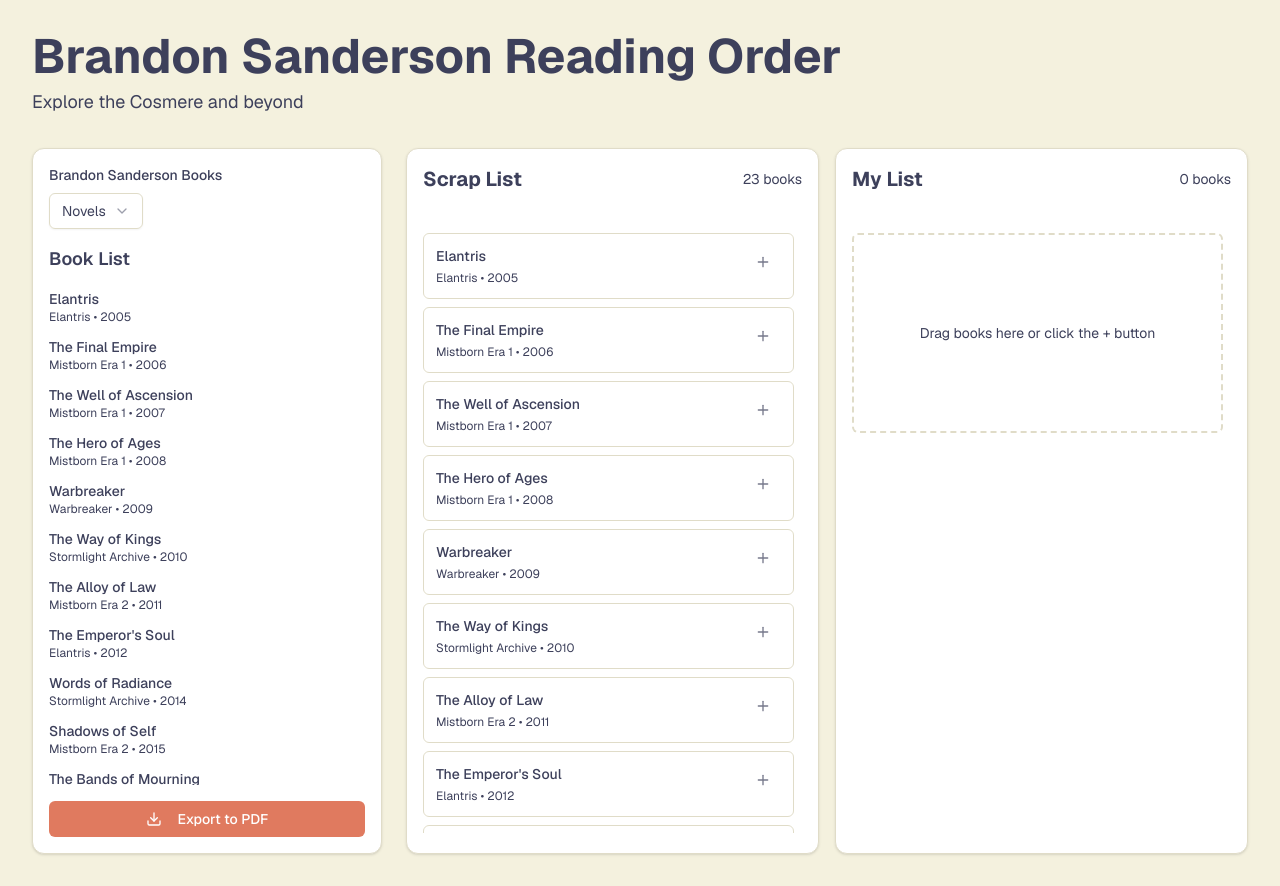
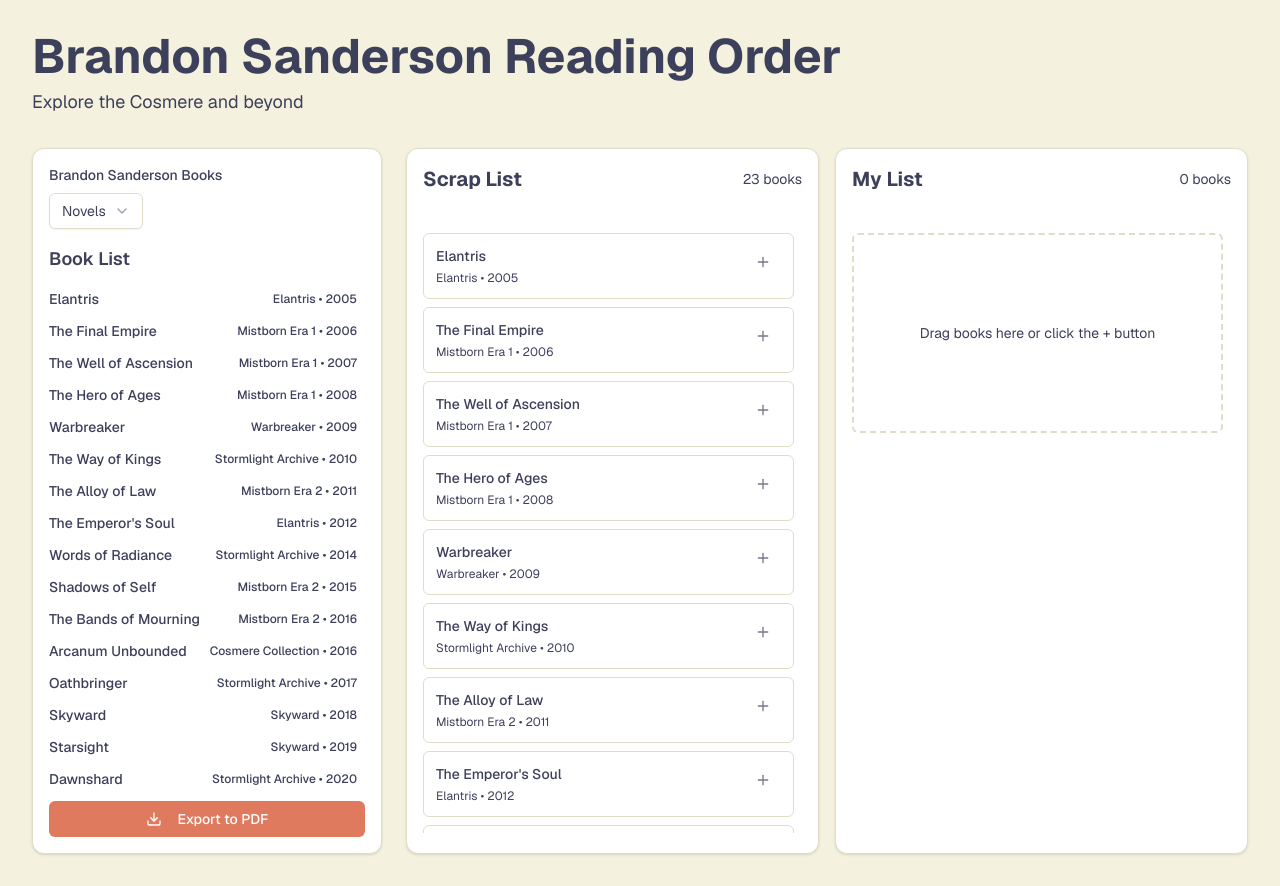
Before and after one commit to andrewapple/brandon-sanderson-reading-order, a Next.js app: page / in a window 1280 px wide. Built offline with nearby package versions, Linux system fonts and the light colour scheme.

Commit message:
Update book-list.tsx

```diff
--- a/components/book-list.tsx
+++ b/components/book-list.tsx
@@ -61,15 +61,14 @@ export function BookList({ selectedOrder, onOrderChange }: BookListProps) {
   <h3 className="font-semibold mb-3 text-lg">Book List</h3>
   <div className="space-y-1 max-h-[500px] overflow-y-auto pr-2">
     {currentBooks.map((book) => (
-                <div key={book.id} className="py-1">
-                  <div className="font-medium text-sm">{book.title}</div>
-                  <div className="text-xs text-muted-foreground">
-                    {book.series} • {book.year}
-                  </div>
+      <div key={book.id} className="py-1 flex items-center justify-between text-sm font-medium">
+        <span>{book.title}</span>
+        <span className="text-xs text-muted-foreground">{book.series} • {book.year}</span>
       </div>
     ))}
   </div>
 </div>
+
 
           <Button onClick={handleExport} className="w-full" variant="default">
             <Download className="w-4 h-4 mr-2" />
```
Lines whose indentation alone changed are shown as unchanged.
